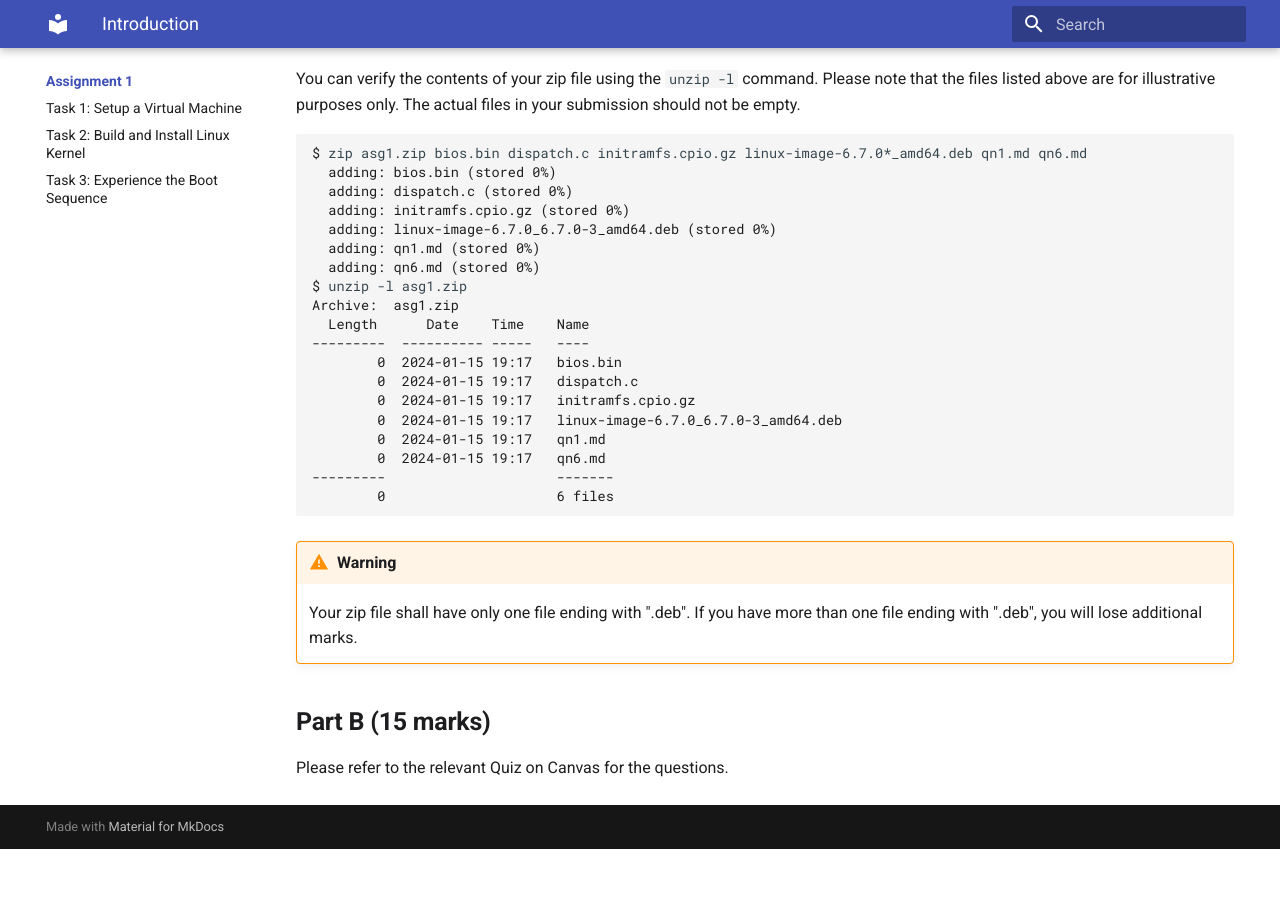
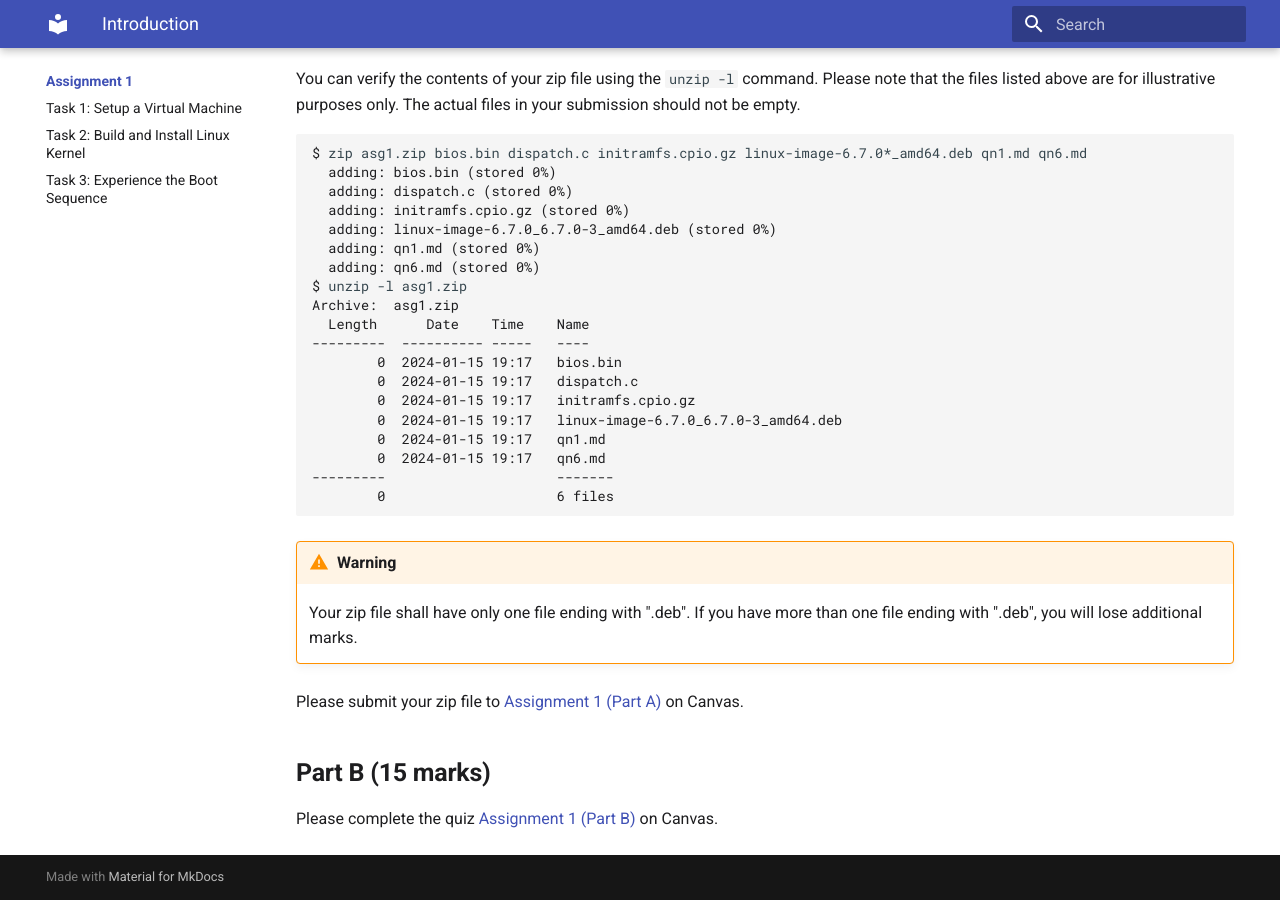
Before and after one commit to cs5250-24s/cs5250-24s, an MkDocs documentation site: the page built from docs/asg1/index.md, in a window 1280 px wide and 900 px high, scrolled down 2024 px. Built offline with MkDocs 1.6.1 and Material for MkDocs 9.7.7, drawn with Linux system fonts in a browser that asks for light colours; before the commit the page ends 2873 px from its top, so only the background shows below that.

Commit message:
asg1: link to canvs (#1)

```diff
--- a/docs/asg1/index.md
+++ b/docs/asg1/index.md
@@ -105,6 +105,8 @@ Archive:  asg1.zip
     Your zip file shall have only one file ending with ".deb".
     If you have more than one file ending with ".deb", you will lose additional marks.
 
+Please submit your zip file to [Assignment 1 (Part A)](https://canvas.nus.edu.sg/courses/53045/assignments/100154) on Canvas.
+
 ## Part B (15 marks)
 
-Please refer to the relevant Quiz on Canvas for the questions.
+Please complete the quiz [Assignment 1 (Part B)](https://canvas.nus.edu.sg/courses/53045/quizzes/34349) on Canvas.
```
